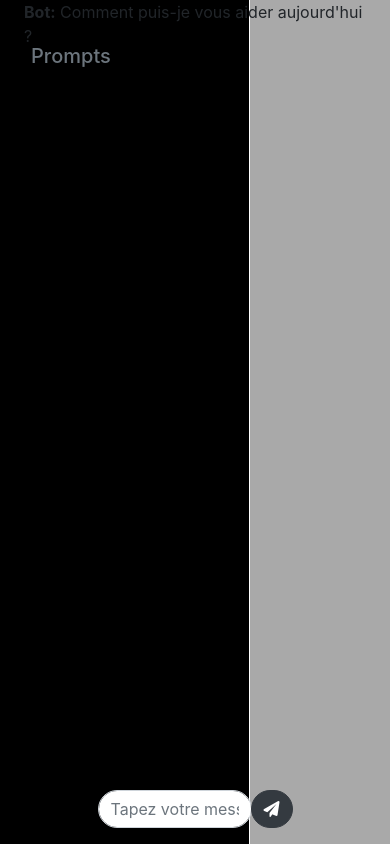
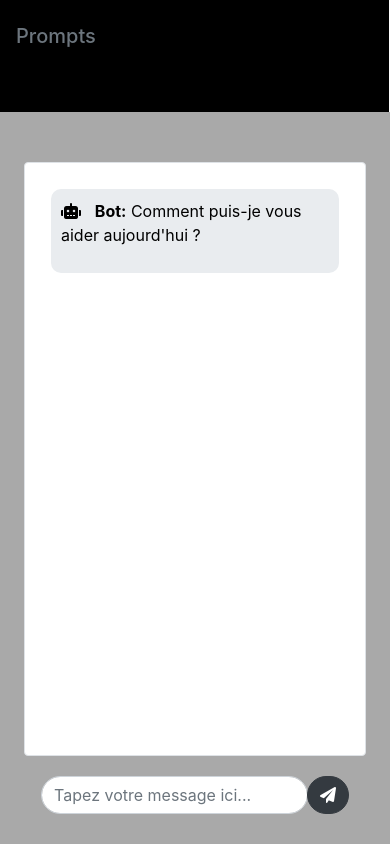
Before and after one commit to larryTientcheu/5IAE, a Flask app: page / in a window 390 px wide. Run offline with Flask 3, Linux system fonts and the light colour scheme; data that the repository does not hold is empty; some libraries are stand-ins or nearby versions.

Commit message:
🐞 fix(frontend):
script and bot logic work

```diff
--- a/frontend/static/js/scripts.js
+++ b/frontend/static/js/scripts.js
@@ -1,30 +1,47 @@
-$(document).ready(function() {
+$(document).ready(function () {
     let flightInfo = {};
     let currentQuestion = 0;
 
     const questions = [
-        'D\'accord, pour accéder à votre requête, j\'aurai besoin de plusieurs informations.',
-        'Pouvez-vous me donner la compagnie aérienne ?',
-        'Quelle est la date de départ (YYYY-MM-DD) ?',
-        'Quelle est l\'heure de départ (HH:MM) ?',
-        'Quel est le nom de l\'aéroport ou la ville d\'origine ?',
-        'Quel est le nom de l\'aéroport ou la ville de destination ?'
+      "D'accord, pour accéder à votre requête, j'aurai besoin de plusieurs informations.",
+      "Pouvez-vous me donner la compagnie aérienne ?",
+      "Quelle est la date de départ (YYYY-MM-DD) ?",
+      "Quelle est l'heure de départ (HH:MM) ?",
+      "Quel est le nom de l'aéroport ou la ville d'origine ?",
+      "Quel est le nom de l'aéroport ou la ville de destination ?",
   ];
 
     const fields = [
-        'null',
-        'compagnie',
-        'date_depart',
-        'heure_depart',
-        'origine',
-        'destination'
+      "prompt",
+      "compagnie",
+      "date_depart",
+      "heure_depart",
+      "origine",
+      "destination",
   ];
+
+    function appendMessage(sender, message) {
+        const icon =
+            sender === "Bot"
+                ? '<i class="fas fa-robot"></i>'
+                : '<i class="fas fa-user"></i>';
+        const messageClass = sender === "Bot" ? "bot-message" : "user-message";
+        const messageContent =
+            sender === "Bot"
+                ? `<p><strong>${icon} ${sender}:</strong> ${message}</p>`
+                : `<p>${message} :${icon}</p>`;
+
+        $("#chat-window").append(
+            `<div class="${messageClass}">${messageContent}</div>`
+        );
+        $("#chat-window").scrollTop($("#chat-window")[0].scrollHeight);
+    }
 
     function askQuestion() {
         if (currentQuestion < questions.length) {
-            $('#chat-window').append('<p><strong>Bot:</strong> ' + questions[currentQuestion] + '</p>');
+        appendMessage("Bot", questions[currentQuestion]);
         if (currentQuestion > 0) {
-                $('#chat-form').data('field', fields[currentQuestion]);
+              $("#chat-form").data("field", fields[currentQuestion]);
           }
       } else {
           saveFlightInfo();
@@ -33,77 +50,98 @@ $(document).ready(function() {
 
     function validateAnswerWithAI(question, answer, callback) {
         $.ajax({
-            type: 'POST',
-            contentType: 'application/json',
-            url: '/validate_answer',
+        type: "POST",
+        contentType: "application/json",
+        url: "/validate_answer",
         data: JSON.stringify({ question: question, answer: answer }),
-            success: function(response) {
+        success: function (response) {
             callback(response.valid, response.error, response.payload);
         },
-            error: function(xhr, status, error) {
-                console.error('Erreur lors de la requête:', error);
-                callback(false, 'Erreur lors de la requête.');
-            }
+        error: function (xhr, status, error) {
+            console.error("Erreur lors de la requête:", error);
+            callback(false, "Erreur lors de la requête.");
+        },
     });
   }
 
     function saveFlightInfo() {
         $.ajax({
-            type: 'POST',
-            contentType: 'application/json',
-            url: '/save_flight_info',
+        type: "POST",
+        contentType: "application/json",
+        url: "/save_flight_info",
         data: JSON.stringify(flightInfo),
-            success: function(response) {
-                $('#chat-window').append('<p><strong>Bot:</strong> ' + response.message + '</p>');
+        success: function (response) {
+            appendMessage("Bot", response.message);
         },
-            error: function(xhr, status, error) {
-                console.error('Erreur lors de la requête:', error);
-            }
+        error: function (xhr, status, error) {
+            console.error("Erreur lors de la requête:", error);
+        },
     });
   }
 
-    $('#chat-form').on('submit', function(e) {
+    $("#chat-form").on("submit", function (e) {
         e.preventDefault();
-        let userAnswer = $('#user-input').val().trim();
-        let field = $('#chat-form').data('field');
+      let userAnswer = $("#user-input").val().trim();
+      let field = $("#chat-form").data("field");
+
+      if (userAnswer === "") return; // Do nothing if the input is empty
+
+      appendMessage("Utilisateur", userAnswer);
+      $("#user-input").val("");
 
       if (currentQuestion > 0) {
-            validateAnswerWithAI(questions[currentQuestion], userAnswer, function (isValid, error, payload) {
+        validateAnswerWithAI(
+            questions[currentQuestion],
+            userAnswer,
+            function (isValid, error, payload) {
                 if (!isValid) {
-                    $('#chat-window').append('<p><strong>Bot:</strong> ' + (error || 'Réponse invalide. Veuillez réessayer.') + '</p>');
-                    $('#user-input').val('');
+              appendMessage(
+                  "Bot",
+                  error || "Réponse invalide. Veuillez réessayer."
+              );
               return;
           }
-                if (field === 'compagnie' || field === 'origine' || field === 'destination')
+            if (
+                field === "compagnie" ||
+                field === "origine" ||
+                field === "destination"
+            )
                 flightInfo[field] = payload;
-                else
-                    flightInfo[field] = userAnswer
-                $('#chat-window').append('<p><strong>Utilisateur:</strong> ' + userAnswer + '</p>');
-                $('#user-input').val('');
+          else flightInfo[field] = userAnswer;
 
             currentQuestion++;
             askQuestion();
-            });
+          }
+      );
     } else {
-            $('#chat-window').append('<p><strong>Utilisateur:</strong> ' + userAnswer + '</p>');
-            flightInfo['prompt'] = userAnswer;
-            $('#chat-window').append('<p><strong>Bot:</strong> ' + "Je vais vous poser une series de questions" + '</p>');
-            $('#user-input').val('');
+        if (userAnswer === "") return; // Do nothing if the input is empty
+
+        flightInfo["prompt"] = userAnswer;
         currentQuestion++;
         askQuestion();
     }
 
-        $('#chat-window').scrollTop($('#chat-window')[0].scrollHeight);
+      $("#chat-window").scrollTop($("#chat-window")[0].scrollHeight);
   });
     // Initialiser la conversation
-    $('#chat-window').append('<p><strong>Bot:</strong> Comment puis-je vous aider aujourd\'hui ?</p>');
+    appendMessage("Bot", "Comment puis-je vous aider aujourd'hui ?");
+    $("#chat-form").data("field", "prompt");
 
-    $('#chat-form').data('field', 'null');
-
-
+    //   // Ajouter un écouteur d'événement pour la première entrée utilisateur
+    //   $("#chat-form").one("submit", function (e) {
+    //     e.preventDefault();
+    //     askQuestion();
+    //   });
+    debugger;
     // Ajouter un écouteur d'événement pour la première entrée utilisateur
-    $('#chat-form').one('submit', function(e) {
+    $("#chat-form").one("submit", function (e) {
         e.preventDefault();
+      let userRequest = $("#user-input").val().trim();
+      if (userRequest === "") {
+          return; // Do nothing if the input is empty
+      }
+      appendMessage("Utilisateur", userRequest);
+      $("#user-input").val("");
       askQuestion();
   });
 });
--- a/frontend/templates/index.html
+++ b/frontend/templates/index.html
@@ -6,12 +6,139 @@
         <title>Chatbot avec Flask</title>
         <link rel="stylesheet" href="https://stackpath.bootstrapcdn.com/bootstrap/4.5.2/css/bootstrap.min.css">
         <link rel="stylesheet" href="https://cdnjs.cloudflare.com/ajax/libs/font-awesome/6.0.0-beta3/css/all.min.css">
-    <link rel="stylesheet" href="{{ url_for('static', filename='css/styles.css') }}">
+        <style>
+            body {
+                margin: 0;
+                height: 100vh;
+                display: flex;
+                flex-direction: column;
+                background-color: darkgray;
+            }
+
+            .sidebar {
+                position: fixed;
+                top: 0;
+                bottom: 0;
+                left: 0;
+                background-color: black;
+                width: 250px;
+                padding-top: 20px;
+                overflow-y: auto;
+                border-right: 1px solid #ffffff;
+            }
+
+            .main-content {
+                margin-left: 250px;
+                flex-grow: 1;
+                display: flex;
+                flex-direction: column;
+                justify-content: center;
+                /* Center vertically */
+                align-items: center;
+                /* Center horizontally */
+                background-color: darkgray;
+                /* Match body background color */
+            }
+
+            .chat-container {
+                display: flex;
+                flex-direction: column;
+                align-items: center;
+                width: 100%;
+            }
+
+            #chat-window {
+                height: 70vh;
+                /* Adjust height as needed */
+                overflow-y: scroll;
+                background-color: white;
+                padding: 10px;
+                border-radius: 5px;
+                width: 100%;
+                /* Ensure it takes the full width available */
+                max-width: 800px;
+                /* Limit the maximum width */
+                margin-bottom: 20px;
+                /* Space between chat window and form */
+            }
+
+            #chat-form {
+                display: flex;
+                align-items: center;
+                width: 100%;
+                max-width: 800px;
+                /* Limit the maximum width */
+            }
+
+            .input-group {
+                flex: 1;
+            }
+
+            .user-message {
+                text-align: right;
+                margin: 10px;
+                color: white;
+                background-color: #007bff;
+                border-radius: 10px;
+                padding: 10px;
+                position: relative;
+            }
+
+            .user-message i {
+                margin-left: 10px;
+            }
+
+            .bot-message {
+                text-align: left;
+                margin: 10px;
+                color: black;
+                background-color: #e9ecef;
+                border-radius: 10px;
+                padding: 10px;
+            }
+
+            .bot-message i {
+                margin-right: 10px;
+            }
+
+            /* Media queries for responsiveness */
+            @media (max-width: 768px) {
+                .sidebar {
+                    width: 100%;
+                    height: auto;
+                    position: relative;
+                }
+
+                .main-content {
+                    margin-left: 0;
+                    padding-top: 20px;
+                }
+
+                #chat-window {
+                    height: calc(100vh - 200px);
+                }
+
+                #chat-form {
+                    width: 90%;
+                    /* Adjust width for smaller screens */
+                }
+            }
+
+            @media (max-width: 576px) {
+                #chat-window {
+                    height: calc(100vh - 250px);
+                }
+
+                .fixed-bottom {
+                    position: static;
+                }
+            }
+        </style>
         </head>
-<body style="background-color: darkgray;">
+    <body>
         <div class="container-fluid h-100">
             <div class="row h-100">
-            <nav class="col-md-3 col-lg-2 d-md-block sidebar" style="position: fixed; top: 0; bottom: 0; left: 0; background-color: black; width: 250px; padding-top: 20px; overflow-y: auto; border-right: 1px solid #ffffff;">
+                <nav class="col-md-3 col-lg-2 bg-black sidebar p-0">
                     <div class="sidebar-sticky">
                         <h5 class="sidebar-heading d-flex justify-content-between align-items-center px-3 mt-4 mb-1 text-muted">
                             <span>Prompts</span>
@@ -21,14 +148,12 @@
                         </ul>
                         </div>
                         </nav>
-            <main role="main" class="col-md-9 ml-sm-auto col-lg-10 px-4 d-flex flex-column main-content">
-                <div class="chat-container flex-grow-1">
-                    <div id="chat-window" class="chat-window">
+                <main role="main" class="col-md-9 col-lg-10 px-4 main-content">
+                    <div class="chat-container">
+                        <div id="chat-window" class="chat-window bg-white border rounded p-3">
                             <!-- Les échanges du chat apparaîtront ici -->
                         </div>
-                </div>
-                <div class="fixed-bottom d-flex justify-content-center mb-3">
-                    <form id="chat-form" class="input-group w-50">
+                        <form id="chat-form" class="input-group">
                             <input type="text" id="user-input" class="form-control rounded-pill" placeholder="Tapez votre message ici...">
                             <div class="input-group-append">
                                 <button class="btn btn-dark rounded-pill" type="submit">
```
Lines whose indentation alone changed are shown as unchanged.
